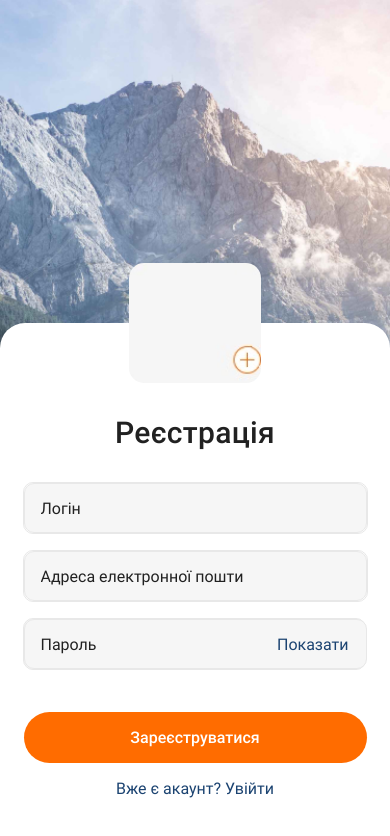
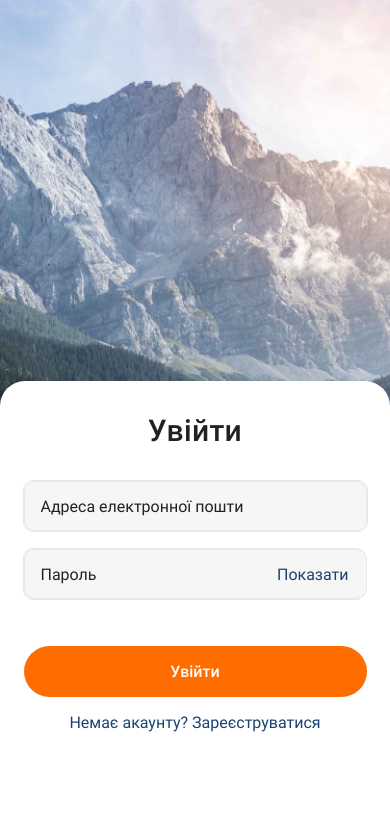
Before and after one commit to BerkovskiiAlex/react-native-hw-1, a React Native app: screen / in a window 390 px wide. Shown: the top 836 px of the page. Built offline with nearby package versions, Linux system fonts and the light colour scheme.

Commit message:
add LoginScreen

```diff
--- a/App.js
+++ b/App.js
@@ -3,6 +3,7 @@
 import { StatusBar } from "expo-status-bar";
 import { ImageBackground, StyleSheet, Text, View } from "react-native";
 import { RegistrationScreen } from "./Screens/RegistrationScreen";
+import { LoginScreen } from "./Screens/LoginScreen";
 import PhotoBG from "./assets/images/PhotoBG.jpg";
 import { useFonts } from "expo-font";
 
@@ -21,7 +22,8 @@ export default function App() {
     <View style={styles.container}>
       <ImageBackground source={PhotoBG} style={styles.imageBackground}>
         <StatusBar style="auto" />
-        <RegistrationScreen />
+        {/* <RegistrationScreen /> */}
+        <LoginScreen />
       </ImageBackground>
     </View>
   );
--- a/Screens/RegistrationScreen.jsx
+++ b/Screens/LoginScreen.js
@@ -8,14 +8,11 @@ import {
   TextInput,
   TouchableOpacity,
   Keyboard,
-  Image,
 } from "react-native";
-import addPhoto from "../assets/images/addPhoto.jpg";
 
-export const RegistrationScreen = () => {
+export const LoginScreen = () => {
   const [passwordVisible, setPasswordVisible] = useState(false);
   const [keyboardVisible, setKeyboardVisible] = useState(false);
-  const handleSubmit = () => {};
 
   const keyboardDidShow = () => setKeyboardVisible(true);
   const keyboardDidHide = () => setKeyboardVisible(false);
@@ -36,14 +33,14 @@ export const RegistrationScreen = () => {
     };
   }, []);
 
+  const handleSubmit = () => {
+    console.log("Вход:", login, password);
+  };
+
   return (
-    <View style={styles.registrationScreenContainer}>
-      <Image source={addPhoto} style={styles.image} />
-      <Text style={styles.registrationScreenText}>Реєстрація</Text>
+    <View style={styles.loginScreenContainer}>
+      <Text style={styles.loginScreenText}>Увійти</Text>
       <View style={styles.inputsContainer}>
-        <View style={styles.textInputWrapper}>
-          <TextInput style={styles.textInput} placeholder="Логін" />
-        </View>
         <View style={styles.textInputWrapper}>
           <TextInput
             style={styles.textInput}
@@ -68,18 +65,18 @@ export const RegistrationScreen = () => {
       </View>
       {!keyboardVisible && (
         <TouchableOpacity style={styles.submitButton} onPress={handleSubmit}>
-          <Text style={styles.submitButtonText}>Зареєструватися</Text>
+          <Text style={styles.submitButtonText}>Увійти</Text>
         </TouchableOpacity>
       )}
       {!keyboardVisible && (
-        <Text style={styles.loginText}>Вже є акаунт? Увійти</Text>
+        <Text style={styles.loginText}>Немає акаунту? Зареєструватися</Text>
       )}
     </View>
   );
 };
 
 const styles = StyleSheet.create({
-  registrationScreenContainer: {
+  loginScreenContainer: {
     borderTopRightRadius: 25,
     borderTopLeftRadius: 25,
     backgroundColor: "#fff",
@@ -88,7 +85,6 @@ const styles = StyleSheet.create({
     width: "100%",
     position: "absolute",
     bottom: 0,
-    paddingBottom: 46,
   },
   image: {
     position: "absolute",
@@ -97,12 +93,12 @@ const styles = StyleSheet.create({
     height: 120,
     borderRadius: 15,
   },
-  registrationScreenText: {
+  loginScreenText: {
     fontFamily: "Roboto-Medium",
     color: "#212121",
     fontSize: 30,
     letterSpacing: 0.3,
-    marginTop: 92,
+    marginTop: 32,
     lineHeight: 35,
   },
   inputsContainer: {
@@ -135,6 +131,7 @@ const styles = StyleSheet.create({
     borderWidth: 1,
     borderColor: "#E8E8E8",
     borderRadius: 10,
+    marginBottom: 32,
   },
   showPasswordButton: {
     position: "absolute",
@@ -148,7 +145,7 @@ const styles = StyleSheet.create({
     fontSize: 16,
   },
   submitButton: {
-    marginTop: 42,
+    marginTop: 14,
     width: 343,
     paddingVertical: 16,
     paddingHorizontal: 32,
@@ -168,5 +165,6 @@ const styles = StyleSheet.create({
     fontFamily: "Roboto-Regular",
     fontSize: 16,
     marginTop: 16,
+    marginBottom: 112,
   },
 });
--- /dev/null
+++ b/Screens/RegistrationScreen.js
@@ -0,0 +1,173 @@
+/** @format */
+
+import React, { useState, useEffect } from "react";
+import {
+  StyleSheet,
+  Text,
+  View,
+  TextInput,
+  TouchableOpacity,
+  Keyboard,
+  Image,
+} from "react-native";
+import addPhoto from "../assets/images/addPhoto.jpg";
+
+export const RegistrationScreen = () => {
+  const [passwordVisible, setPasswordVisible] = useState(false);
+  const [keyboardVisible, setKeyboardVisible] = useState(false);
+  const handleSubmit = () => {};
+
+  const keyboardDidShow = () => setKeyboardVisible(true);
+  const keyboardDidHide = () => setKeyboardVisible(false);
+
+  useEffect(() => {
+    const keyboardDidShowSubscription = Keyboard.addListener(
+      "keyboardDidShow",
+      keyboardDidShow
+    );
+    const keyboardDidHideSubscription = Keyboard.addListener(
+      "keyboardDidHide",
+      keyboardDidHide
+    );
+
+    return () => {
+      keyboardDidShowSubscription.remove();
+      keyboardDidHideSubscription.remove();
+    };
+  }, []);
+
+  return (
+    <View style={styles.registrationScreenContainer}>
+      <Image source={addPhoto} style={styles.image} />
+      <Text style={styles.registrationScreenText}>Реєстрація</Text>
+      <View style={styles.inputsContainer}>
+        <View style={styles.textInputWrapper}>
+          <TextInput style={styles.textInput} placeholder="Логін" />
+        </View>
+        <View style={styles.textInputWrapper}>
+          <TextInput
+            style={styles.textInput}
+            placeholder="Адреса електронної пошти"
+          />
+        </View>
+        <View style={styles.passwordContainer}>
+          <TouchableOpacity
+            onPress={() => setPasswordVisible(!passwordVisible)}
+            style={styles.showPasswordButton}
+          >
+            <Text style={styles.showPasswordText}>
+              {passwordVisible ? "Приховати" : "Показати"}
+            </Text>
+          </TouchableOpacity>
+          <TextInput
+            style={styles.textInput}
+            placeholder="Пароль"
+            secureTextEntry={!passwordVisible}
+          />
+        </View>
+      </View>
+      {!keyboardVisible && (
+        <TouchableOpacity style={styles.submitButton} onPress={handleSubmit}>
+          <Text style={styles.submitButtonText}>Зареєструватися</Text>
+        </TouchableOpacity>
+      )}
+      {!keyboardVisible && (
+        <Text style={styles.loginText}>Вже є акаунт? Увійти</Text>
+      )}
+    </View>
+  );
+};
+
+const styles = StyleSheet.create({
+  registrationScreenContainer: {
+    borderTopRightRadius: 25,
+    borderTopLeftRadius: 25,
+    backgroundColor: "#fff",
+    alignItems: "center",
+    justifyContent: "flex-start",
+    width: "100%",
+    position: "absolute",
+    bottom: 0,
+  },
+  image: {
+    position: "absolute",
+    top: -60,
+    width: 132,
+    height: 120,
+    borderRadius: 15,
+  },
+  registrationScreenText: {
+    fontFamily: "Roboto-Medium",
+    color: "#212121",
+    fontSize: 30,
+    letterSpacing: 0.3,
+    marginTop: 92,
+    lineHeight: 35,
+  },
+  inputsContainer: {
+    marginTop: 32,
+  },
+  marginBottom16: {
+    marginBottom: 16,
+  },
+  textInput: {
+    width: 343,
+    height: 50,
+    padding: 16,
+    color: "#212121",
+    fontFamily: "Roboto-Regular",
+    fontSize: 16,
+    backgroundColor: "#F6F6F6",
+    borderWidth: 1,
+    borderColor: "#E8E8E8",
+    borderRadius: 10,
+  },
+  textInputWrapper: {
+    borderWidth: 1,
+    borderColor: "#E8E8E8",
+    borderRadius: 10,
+    marginBottom: 16,
+  },
+  passwordContainer: {
+    width: 343,
+    backgroundColor: "#F6F6F6",
+    borderWidth: 1,
+    borderColor: "#E8E8E8",
+    borderRadius: 10,
+    marginBottom: 32,
+  },
+  showPasswordButton: {
+    position: "absolute",
+    top: 16,
+    right: 16,
+    zIndex: 1,
+  },
+  showPasswordText: {
+    color: "#1B4371",
+    fontFamily: "Roboto-Regular",
+    fontSize: 16,
+  },
+  submitButton: {
+    marginTop: 10,
+    width: 343,
+    paddingVertical: 16,
+    paddingHorizontal: 32,
+    flexDirection: "row",
+    alignItems: "center",
+    justifyContent: "center",
+    borderRadius: 100,
+    backgroundColor: "#FF6C00",
+  },
+  submitButtonText: {
+    color: "#FFFFFF",
+    fontFamily: "Roboto-Medium",
+    fontSize: 16,
+  },
+  loginText: {
+    color: "#1B4371",
+    fontFamily: "Roboto-Regular",
+    fontSize: 16,
+    marginTop: 16,
+    marginBottom: 46,
+  },
+});
```
